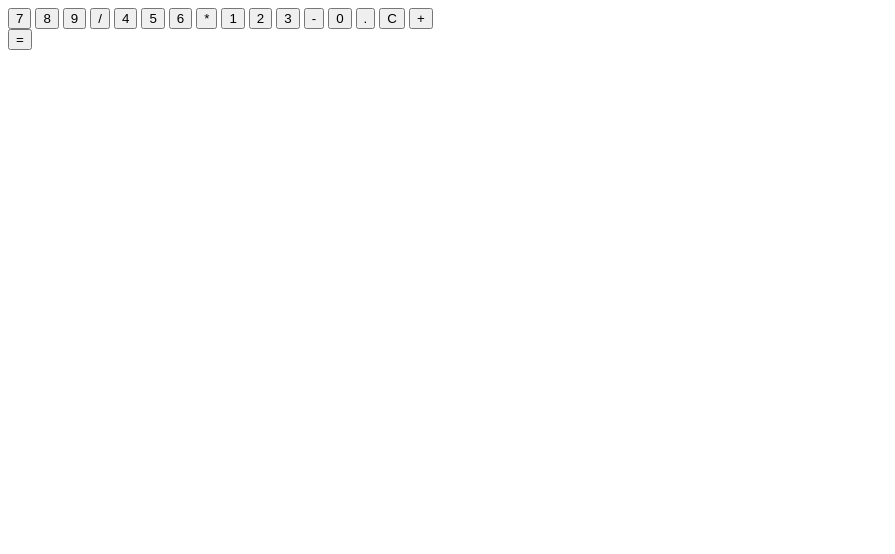
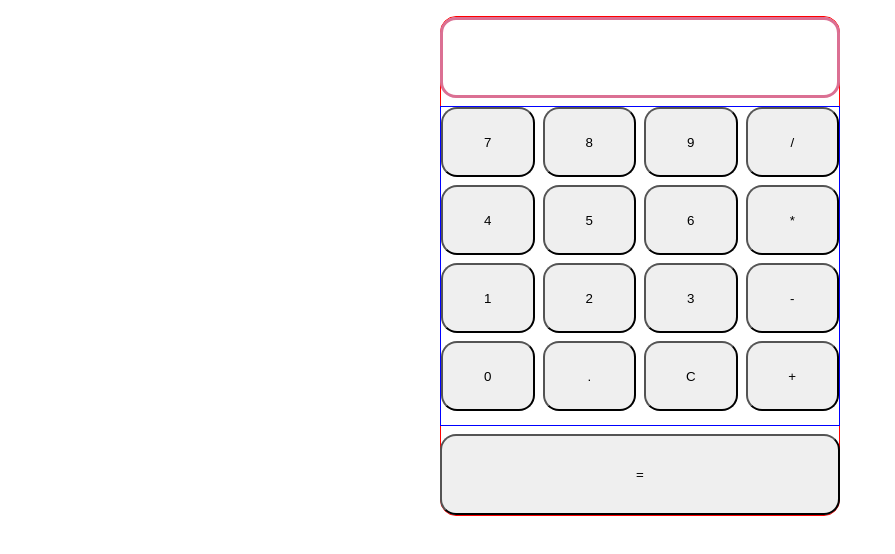
Before and after one commit to Ced1eka/onScreenCalculator, a plain HTML site: page index.html in a window 1280 px wide. Shown: the whole page, without its empty margins (0-895 px from the left). Drawn offline with Linux system fonts and the light colour scheme.

Commit message:
Added styles for the buttons and calculator itself.
After making the basic structure, make sure if
it's using flexbox right.

```diff
--- a/calc.js
+++ b/calc.js
@@ -6,3 +6,15 @@ const ADD = () => { return Number(numberOne + numberTwo)};
 const SUBT = () => { return Number(numberOne - numberTwo)};
 const MULT = () => { return Number(numberOne * numberTwo)};
 const DIVI = () => { return Number(numberOne / numberTwo)};
+
+
+let aButton =document.getElementsByTagName("button");
+
+// Loop through all button elements and add a click event listener to each
+for (let i = 0; i < aButton.length; i++) {
+      aButton[i].addEventListener('click', function() {
+        // Access the data-value attribute of the clicked button
+        const dataValue = this.getAttribute('data-value');
+        console.log(dataValue);
+      });
+    }
--- a/index.html
+++ b/index.html
@@ -5,27 +5,36 @@
     <meta name="viewport" content="width=device-width, initial-scale=1.0" />
     <title>My Calculator App</title>
     <script src="calc.js" defer></script>
+    <link rel="stylesheet" href="myStyle.css" />
   </head>
   <body>
     <div class="container">
       <div class="output"></div>
       <div class="buttons">
-        <button class="number">7</button>
-        <button class="number">8</button>
-        <button class="number">9</button>
-        <button class="number">/</button>
-        <button class="number">4</button>
-        <button class="number">5</button>
-        <button class="number">6</button>
-        <button class="number">*</button>
-        <button class="number">1</button>
-        <button class="number">2</button>
-        <button class="number">3</button>
-        <button class="number">-</button>
-        <button class="number">0</button>
-        <button class="number">.</button>
-        <button class="number">C</button>
-        <button class="number">+</button>
+        <div class="buttons-container">
+          <button class="number7" data-value="7">7</button>
+          <button class="number8" data-value="8">8</button>
+          <button class="number9" data-value="9">9</button>
+          <button class="divide">/</button>
+        </div>
+        <div class="buttons-container">
+          <button class="number4" data-value="4">4</button>
+          <button class="number5" data-value="5">5</button>
+          <button class="number6" data-value="6">6</button>
+          <button class="multiply">*</button>
+        </div>
+        <div class="buttons-container">
+          <button class="number1" data-value="1">1</button>
+          <button class="number2" data-value="2">2</button>
+          <button class="number3" data-value="3">3</button>
+          <button class="subtract">-</button>
+        </div>
+        <div class="buttons-container">
+          <button class="number0" data-value="0">0</button>
+          <button class="decimal">.</button>
+          <button class="clear">C</button>
+          <button class="add">+</button>
+        </div>
       </div>
       <button class="result">=</button>
     </div>
--- a/myStyle.css
+++ b/myStyle.css
@@ -0,0 +1,73 @@
+*,
+*::before,
+*::after {
+  box-sizing: border-box;
+  margin: 0;
+}
+
+img,
+picture,
+video,
+canvas,
+svg {
+  display: block;
+  max-width: 100%;
+}
+body {
+  display: flex;
+  align-items: center;
+  justify-content: center;
+  margin-top: 1rem;
+}
+
+.container {
+  display: flex;
+  flex-direction: column;
+  justify-content: center;
+  align-content: center;
+  align-items: center;
+  border: 1px solid red;
+  border-radius: 1rem;
+  width: 400px;
+  height: 500px;
+  gap: .5rem;
+
+}
+
+.buttons {
+  flex-direction: column;
+  display: flex;
+  border: 1px solid blue;
+  width: inherit;
+  /* justify-content: center; */
+  /* align-content: center; */
+flex: 80%;
+gap: .5rem;
+
+}
+.buttons-container {
+      gap: .5rem;
+  display: flex;
+  justify-content: space-evenly;
+  /* border: 1px solid green; */
+  /* flex: 1; */
+}
+
+button {
+      flex: 1;
+  padding: 0;
+  height: 70px;
+  border-radius: 1rem;
+}
+.output {
+  width: inherit;
+  height: 100px;
+  border: 3px solid palevioletred;
+  border-radius: 1rem;
+
+}
+.result {
+  width: inherit;
+  flex: 20%;
+
+}
```
